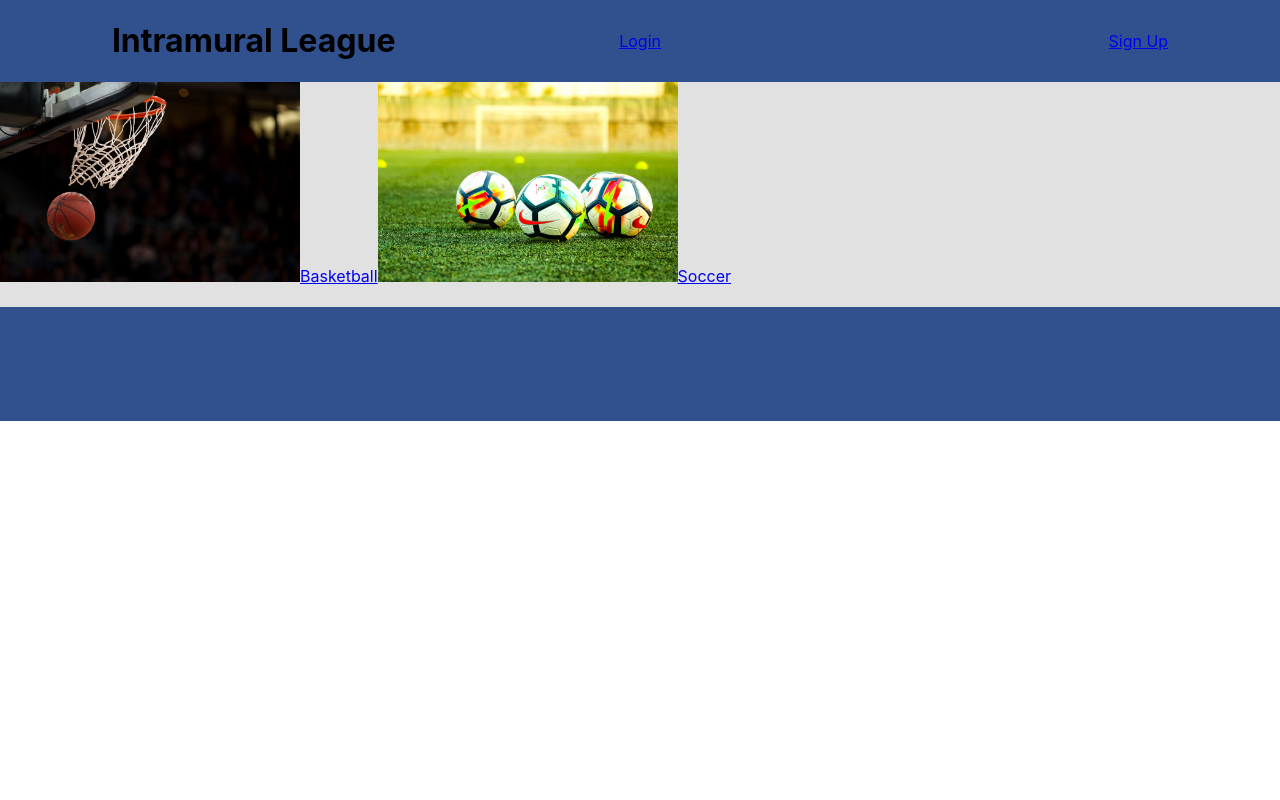
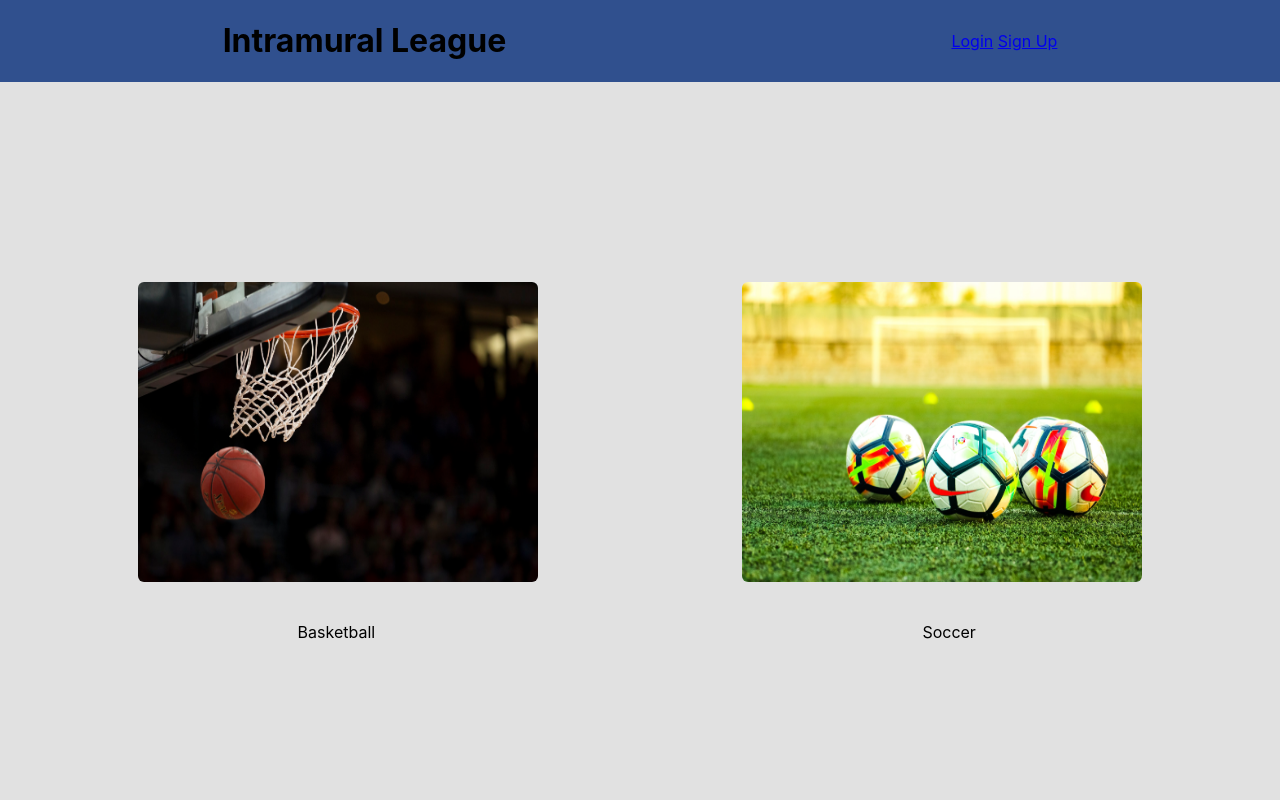
Before and after one commit to ortega28/Intramural, a React (Create React App) app in the folder client/: page /sports in a window 1280 px wide. Shown: the top 800 px of the page. Built offline with nearby package versions, Linux system fonts and the light colour scheme; no server answers.

Commit message:
added styling to main, header, and sports

```diff
--- a/client/src/components/Header.css
+++ b/client/src/components/Header.css
@@ -4,6 +4,17 @@
   justify-content: space-around;
   flex-wrap:  wrap;
   background-color: rgb(48, 80, 142);
+}
+
+.header-logout-button {
+  margin-left: 15px;
+  padding: 10px 15px 10px 15px;
+  border-radius: 5px;
+  border: rgb(48, 80, 142);
+}
+
+.header-logout-button:hover {
+  background-color: salmon;
 }
 
 .header-title {
--- a/client/src/components/Header.jsx
+++ b/client/src/components/Header.jsx
@@ -5,13 +5,16 @@ import './Header.css';
 function Header(props) {
   return (
     <div className='header-div'>
+      <div>
         <Link to='/' className='header-title'>
           <h1 >Intramural League</h1>
         </Link>
+      </div>
+      <div>
         {
           props.currentUser
             ?
-          <>Hello, {props.currentUser.username}<button onClick={props.handleLogout}>Logout</button></>
+            <>Hello, {props.currentUser.username}<button onClick={props.handleLogout} className='header-logout-button'>Logout</button></>
             :
             // <Link to='/user/login'>Login/Signup</Link>
             <>
@@ -30,6 +33,7 @@ function Header(props) {
           // )
         }
       </div>
+    </div>
   )
 }
 
--- a/client/src/components/Main.css
+++ b/client/src/components/Main.css
@@ -1,8 +1,29 @@
 .home-basketball-image{
   height:300px;
   width:400px;
+  border-radius: 20px;
+  margin-left: auto;
+  margin-right: auto;
 }
 
 .main-component {
+  display: flex;
+  flex-direction: column;
   background-color: rgb(225, 225, 225);
+  margin-top: 25vh;
+  margin-bottom: 25vh;
+  justify-content: center;
+
 }
+
+.link-to-sports {
+  text-decoration: none;
+  text-align: center;
+  font-size: x-large;
+  color: black;
+  margin-right: 0%;
+}
+
+.link-to-sports:hover {
+  text-decoration: underline;
+}
--- a/client/src/components/Main.jsx
+++ b/client/src/components/Main.jsx
@@ -71,7 +71,7 @@ export default class Main extends Component {
           <Route exact path='/'>
 
             <img src={basketballImage} alt="Basketball" className="home-basketball-image" />
-            <Link to='/sports'>Check Out Our Sports</Link>
+            <Link to='/sports' className='link-to-sports'>Check Out Our Sports</Link>
           </Route>
           <main>
             <Route path='/user/login' render={(props) => (
--- a/client/src/components/ShowTeams.jsx
+++ b/client/src/components/ShowTeams.jsx
@@ -5,7 +5,7 @@ export default function ShowTeams(props) {
   const { teams } = props;
   return (
     <>
-      <hr />
+      {/* <hr /> */}
       <h3>Teams</h3>
 
       {
--- a/client/src/components/Sports.css
+++ b/client/src/components/Sports.css
@@ -1,9 +1,60 @@
 .sports-basketball-image{
-  height:200px;
-  width:300px;
+  height:300px;
+  width:400px;
+  margin-bottom: 5vh;
+  border-radius: 6px;
 }
 
 .sports-soccer-image{
-  height:200px;
-  width:300px;
+  height:300px;
+  width:400px;
+  margin-bottom: 5vh;
+  border-radius: 6px;
 }
+
+.sports-main-div {
+  display: flex;
+  flex-direction: row;
+  background-color: rgb(225, 225, 225);
+  margin-top: 0vh;
+  margin-bottom: 0vh;
+  justify-content: center;
+}
+
+.sports-basketball-div {
+  display: flex;
+  flex-direction: column;
+  text-align: center;
+  margin-right: 8vw;
+}
+
+.sports-basketball-link {
+  text-decoration: none;
+  color: black;
+  width: 30px;
+  margin-left: 40%;
+}
+
+.sports-basketball-link:hover {
+  /* text-decoration: underline; */
+  font-size: large;
+}
+
+.sports-soccer-div {
+  display: flex;
+  flex-direction: column;
+  text-align: center;
+  margin-left: 8vw;
+}
+
+.sports-soccer-link {
+  text-decoration: none;
+  color: black;
+  width: 30px;
+  margin-left: 45%;
+}
+
+.sports-soccer-link:hover {
+  /* text-decoration: underline; */
+  font-size: large;
+}
--- a/client/src/components/Sports.jsx
+++ b/client/src/components/Sports.jsx
@@ -6,12 +6,16 @@ import './Sports.css'
 
 function Sports() {
   return (
-    <>
-      <img src={basketballImage} alt="Basketball" className='sports-basketball-image' />
-      <Link to='/teams'>Basketball</Link>
-      <img src={soccerImage} alt="Soccer" className='sports-soccer-image' />
-      <Link to='/soccer'>Soccer</Link>
-    </>
+    <div className='sports-main-div'>
+      <div className='sports-basketball-div'>
+        <img src={basketballImage} alt="Basketball" className='sports-basketball-image' />
+        <Link to='/teams' className='sports-basketball-link'>Basketball</Link>
+      </div>
+      <div className='sports-soccer-div'>
+        <img src={soccerImage} alt="Soccer" className='sports-soccer-image' />
+        <Link to='/soccer' className='sports-soccer-link'>Soccer</Link>
+      </div>
+    </div>
   )
 }
 
```
Lines whose indentation alone changed are shown as unchanged.
